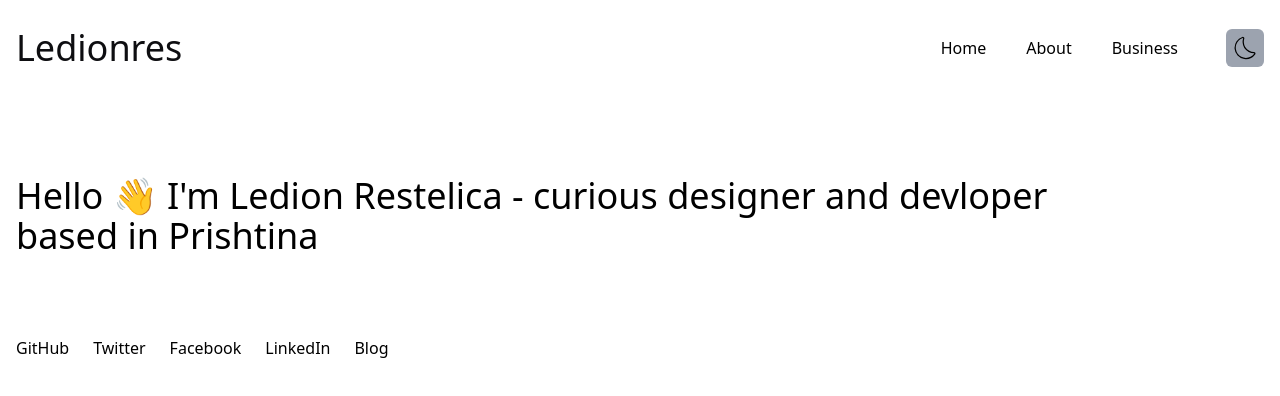
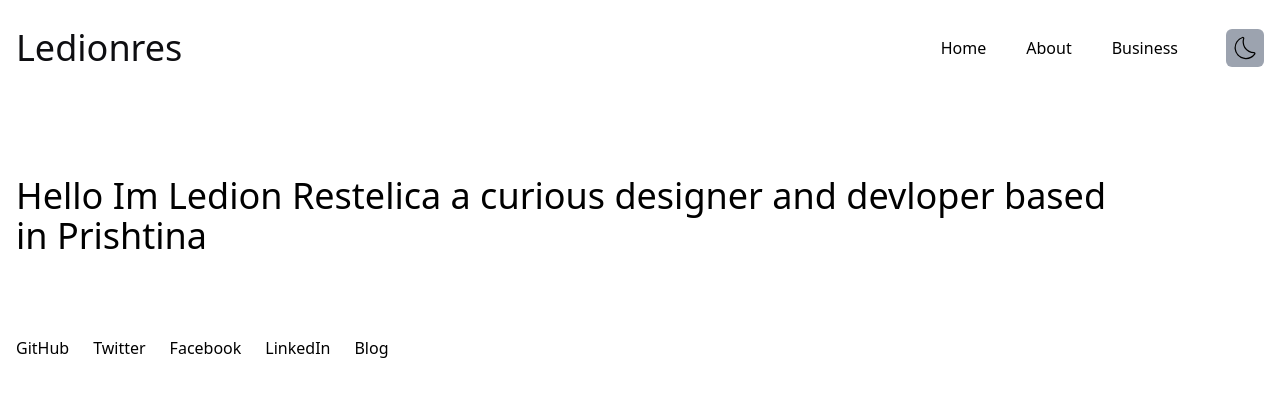
Before and after one commit to Ledionrestelica/portfolio2, a Next.js app: page / in a window 1280 px wide. Shown: the top 396 px of the page. Built offline with nearby package versions, Linux system fonts and the light colour scheme; no server answers.

Commit message:
Third Commit

```diff
--- a/pages/index.js
+++ b/pages/index.js
@@ -40,7 +40,7 @@ export default function Home() {
         <>
             <div className="container flex flex-col lg:mx-auto">
                 <p className="text-4xl px-4 py-20 w-[90%] md:text-4xl">
-                    Hello 👋 I'm Ledion Restelica - curious designer and
+                    Hello  Im Ledion Restelica a curious designer and
                     devloper based in Prishtina
                 </p>
                 <div className="px-4 gap-6 flex flex-row">
```
